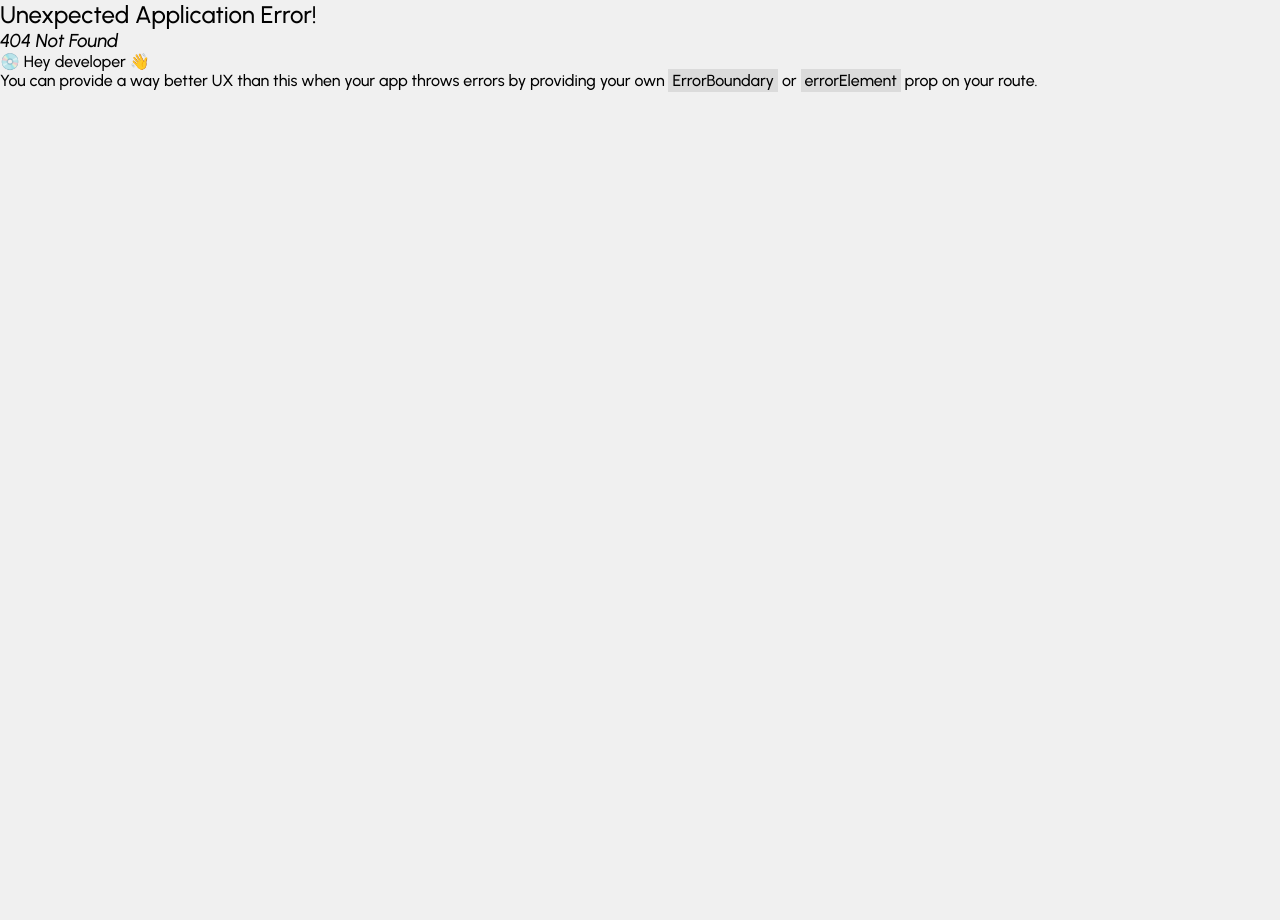
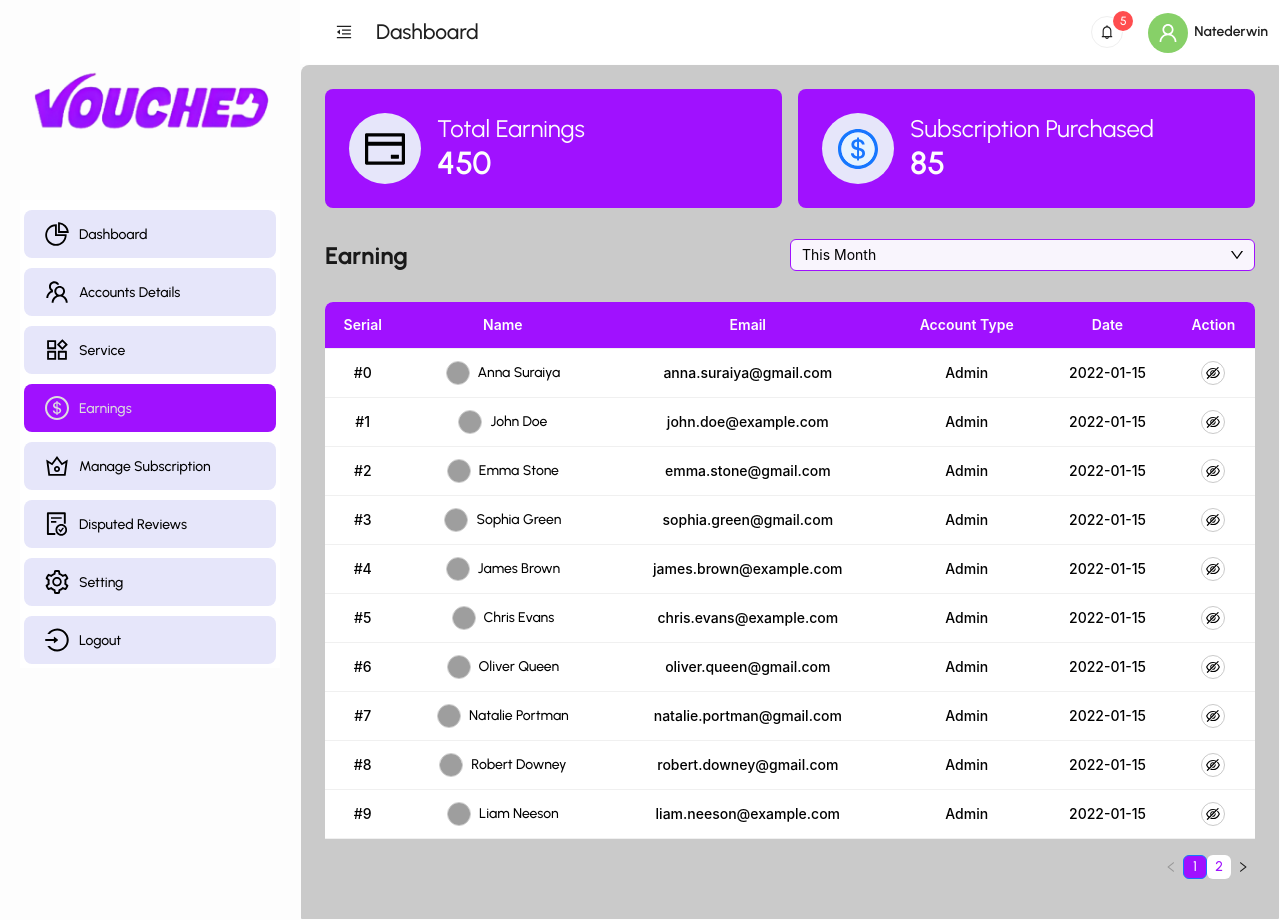
Before and after one commit to AR-Tausif/victoriaade12, a React (Vite) app: page /earning in a window 1280 px wide. Before the commit this address had no page. Before the commit the page ends 800 px from the top, so only its background shows below. Built offline with nearby package versions, Linux system fonts and the light colour scheme; grey boxes are pictures that could not be loaded.

Commit message:
earning page showing on dashboard successfully

```diff
--- a/src/App.tsx
+++ b/src/App.tsx
@@ -40,7 +40,7 @@ const sidebarItems = [
     key: "4",
     icon: <DollarOutlined />,
     label: "Earnings",
-    path: "/earnings", // Added path to the item
+    path: "/earning", // Added path to the item
   },
   {
     key: "5",
--- a/src/components/cards/dashboard-status-card.tsx
+++ b/src/components/cards/dashboard-status-card.tsx
@@ -1,9 +1,17 @@
 import { Card } from "antd";
+import { ReactNode } from "react";
 
-import { UserOutlined } from "@ant-design/icons";
-export const DashboardStatusCard = () => {
+export const DashboardStatusCard = ({
+  icon,
+  desc,
+  title,
+}: {
+  icon: ReactNode;
+  title: string;
+  desc: string;
+}) => {
   return (
-    <Card style={{ background: "#A011FF", color: "#FDFDFD", border:"none" }}>
+    <Card style={{ background: "#A011FF", color: "#FDFDFD", border: "none" }}>
       <div className="" style={{ display: "flex", alignItems: "center" }}>
         <div
           className=""
@@ -17,16 +25,16 @@ export const DashboardStatusCard = () => {
             alignItems: "center",
           }}
         >
-          <UserOutlined style={{ fontSize: 40, color: "#010101" }} />
+          {icon}
         </div>
         <div style={{ marginLeft: 16 }}>
           <p style={{ fontWeight: 400, fontSize: 24, lineHeight: "28.8px" }}>
-            Total User
+            {title}
           </p>
           <h3
             style={{ fontWeight: 600, fontSize: "32px", lineHeight: "38.4px" }}
           >
-            218
+            {desc}
           </h3>
         </div>
       </div>
--- /dev/null
+++ b/src/components/cards/service-item-view-card.tsx
@@ -0,0 +1,29 @@
+import { ServiceUploadBox } from "../boxes/service-upload-box";
+import { ServiceViewForm } from "../forms/service-view-form";
+
+export default function ServiceItemViewCard() {
+  return (
+    <div
+      style={{
+        width: "100%",
+        background: "#fff",
+        padding: 20,
+        borderRadius: 8,
+        display: "flex",
+        flexDirection: "column",
+        gap: 25,
+      }}
+    >
+      <div>
+        <img src="https://media.istockphoto.com/id/482679574/photo/making-a-change-of-look.jpg?s=612x612&w=0&k=20&c=Tr20-tCvPHLKh_W5pNUCymEGRUD_OfOJht97x35i8-o=" alt="service image" width={"100%"} style={{
+            borderRadius:8,
+        }} />
+      </div>
+      <ServiceViewForm
+        serviceName="Hair Service"
+        status="Active"
+        image="https://media.istockphoto.com/id/482679574/photo/making-a-change-of-look.jpg?s=612x612&w=0&k=20&c=Tr20-tCvPHLKh_W5pNUCymEGRUD_OfOJht97x35i8-o="
+      />
+    </div>
+  );
+}
--- /dev/null
+++ b/src/components/forms/service-view-form.tsx
@@ -0,0 +1,82 @@
+import React from "react";
+import { Button, Form, Input, message, Select, Space } from "antd";
+import { Option } from "antd/es/mentions";
+
+export const ServiceViewForm = ({
+  serviceName="",
+  status="",
+  image="",
+}: {
+  serviceName: string;
+  status: string;
+  image?: string;
+}) => {
+  const [form] = Form.useForm();
+
+  const onFinish = () => {
+    message.success("Submit success!");
+  };
+
+  const onFinishFailed = () => {
+    message.error("Submit failed!");
+  };
+
+  const onFill = () => {
+    form.setFieldsValue({
+      url: "https://taobao.com/",
+    });
+  };
+
+  return (
+    <Form
+      form={form}
+      layout="vertical"
+      onFinish={onFinish}
+      onFinishFailed={onFinishFailed}
+      autoComplete="off"
+    >
+      <Form.Item
+        name="serviceName"
+        label="Service Name"
+        rules={[{ type: "string", min: 6 }]}
+      >
+        <Input placeholder="input placeholder" defaultValue={serviceName} />
+      </Form.Item>
+      <Form.Item
+        name="status"
+        label="Status"
+        rules={[{ message: "Please select status!" }]}
+      >
+        <Select placeholder="select status" defaultValue={status}>
+          <Option value="active">Active</Option>
+          <Option value="inactive">In Active</Option>
+        </Select>
+      </Form.Item>
+      <div
+        style={{
+          display: "flex",
+          justifyContent: "center",
+          gap: 8,
+          //   alignItems: "center",
+        }}
+      >
+        <Form.Item style={{ width: "100%" }}>
+          <Button
+            htmlType="submit"
+            style={{
+              width: "100%",
+              background:
+                "linear-gradient(to right, #9D0DFE , #AA7AD6,  #E6E6FA)",
+                color:"#FDFDFD"
+            }}
+          >
+            Update
+          </Button>
+        </Form.Item>
+        <Form.Item style={{ width: "100%" }}>
+          <Button style={{ width: "100%" }}>Delete</Button>
+        </Form.Item>
+      </div>
+    </Form>
+  );
+};
--- /dev/null
+++ b/src/components/tables/earning-list-table.tsx
@@ -0,0 +1,139 @@
+import React, { useState } from "react";
+import { Modal, Table, TableColumnsType } from "antd";
+import { EyeInvisibleOutlined, UserDeleteOutlined } from "@ant-design/icons";
+import { Link } from "react-router-dom";
+import { ProfileDetailsViewCard } from "../cards";
+import { data, userArray } from "../../assets/data/data.account-details";
+import { IUserDetails } from "../../types";
+import { DeleteActionButtons } from "../cards/delete-action-card";
+
+interface DataType {
+  key: React.Key;
+  serial: string;
+  name: string;
+  email: string;
+  accountType: string;
+  date: string;
+  action: string;
+}
+
+export const EarningListTable = () => {
+  const [openAccountDetail, setOpenAccountDetail] = useState(false);
+  const [deleteUser, setDeleteUser] = useState(false);
+  const [modalShowUser, setModalShowUser] = useState<IUserDetails | null>(null);
+
+  const handleUserShow = (data: any) => {
+    const user = userArray.find((user) => user.email === data.record.email);
+    if (user) {
+      setModalShowUser(user);
+      setOpenAccountDetail(true);
+    }
+  };
+
+  const columns: TableColumnsType<DataType> = [
+    { title: "Serial", dataIndex: "serial", align: "center" },
+    { title: "Name", dataIndex: "name", align: "center", render: renderName },
+    { title: "Email", dataIndex: "email", align: "center" },
+    { title: "Account Type", dataIndex: "accountType", align: "center" },
+    { title: "Date", dataIndex: "date", align: "center" },
+    {
+      title: "Action",
+      dataIndex: "action",
+      align: "center",
+      render: renderActions,
+    },
+  ];
+
+  return (
+    <>
+      <Table<DataType> columns={columns} dataSource={data} size="middle" />
+      <DeleteActionButtons
+        open={deleteUser}
+        onConfirm={() => setDeleteUser(false)}
+        onCancel={() => setDeleteUser(false)}
+      />
+      {openAccountDetail && modalShowUser && (
+        <Modal
+          centered
+          open={openAccountDetail}
+          onOk={() => setOpenAccountDetail(false)}
+          onCancel={() => setOpenAccountDetail(false)}
+        >
+          <ProfileDetailsViewCard user={modalShowUser} isNoneClose />
+        </Modal>
+      )}
+    </>
+  );
+
+  // Render functions should be defined after usage in the columns array.
+  function renderName(text: string, record: DataType) {
+    return (
+      <div style={styles.flexCenter}>
+        <img
+          src="https://digitalreach.asia/wp-content/uploads/2021/11/placeholder-image.png"
+          alt={record.name}
+          style={styles.avatar}
+        />
+        <h4 style={styles.name}>{record.name}</h4>
+      </div>
+    );
+  }
+
+  function renderActions(text: string, record: DataType) {
+    return (
+      <div style={styles.actionContainer}>
+        <p
+          style={styles.actionIcon}
+          onClick={() => handleUserShow({ text, record })}
+        >
+          <EyeInvisibleOutlined style={styles.icon} />
+        </p>
+      </div>
+    );
+  }
+};
+
+const styles = {
+  flexCenter: {
+    display: "flex",
+    justifyContent: "center",
+    alignItems: "center",
+  },
+  avatar: {
+    width: 24,
+    height: 24,
+    borderRadius: "50%",
+    border: "1px solid #CACACA",
+  },
+  name: {
+    marginLeft: 8,
+  },
+  actionContainer: {
+    display: "flex",
+    justifyContent: "center",
+    alignItems: "center",
+    gap: 8,
+  },
+  actionIcon: {
+    width: 24,
+    height: 24,
+    padding: 8,
+    border: "1px solid #CACACA",
+    borderRadius: "50%",
+    display: "flex",
+    justifyContent: "center",
+    alignItems: "center",
+  },
+  deleteIcon: {
+    color: "red",
+  },
+  icon: {
+    color: "#010101",
+  },
+  modalTitle: {
+    fontSize: 24,
+    fontWeight: 700,
+    color: "#A011FF",
+    textAlign: "center" as const,
+  },
+};
--- a/src/components/tables/service-table.tsx
+++ b/src/components/tables/service-table.tsx
@@ -3,6 +3,7 @@ import React, { useState } from "react";
 import { EyeInvisibleOutlined, UserDeleteOutlined } from "@ant-design/icons";
 import { serviceData, DataType } from "../../assets/data/data.account-details";
 import { DeleteActionButtons } from "../cards/delete-action-card";
+import ServiceItemViewCard from "../cards/service-item-view-card";
 
 export const ServiceListTable = () => {
   const [openAccountDetail, setOpenAccountDetail] = useState(false);
@@ -77,16 +78,13 @@ export const ServiceListTable = () => {
         style={styles.table}
       />
       <Modal
-        title="Service Details"
         centered
         open={openAccountDetail}
         onOk={() => setOpenAccountDetail(false)}
         onCancel={() => setOpenAccountDetail(false)}
         footer={null}
       >
-        <p>some contents...</p>
-        <p>some contents...</p>
-        <p>some contents...</p>
+       <ServiceItemViewCard/>
       </Modal>
       <DeleteActionButtons
         open={deleteUser}
--- a/src/pages/dashboard.tsx
+++ b/src/pages/dashboard.tsx
@@ -6,6 +6,7 @@ import {
   DashboardTable,
 } from "../components";
 import "./styles/dashboard.css";
+import { DollarCircleOutlined, UserOutlined } from "@ant-design/icons"
 
 export const Dashboard = () => {
   const handleChange = (value: string) => {
@@ -21,10 +22,10 @@ export const Dashboard = () => {
       <Col span={24}>
         <Row gutter={16} className="dashboard-status-bar">
           <Col span={12}>
-            <DashboardStatusCard />
+          <DashboardStatusCard icon={ <UserOutlined style={{ fontSize: 40, color: "#010101" }} />} title="Total Users" desc="218" />
           </Col>
           <Col span={12}>
-            <DashboardStatusCard />
+          <DashboardStatusCard icon={ <DollarCircleOutlined style={{ fontSize: 40, color: "#010101" }} />} title="Total Earning" desc="$5,000" />
           </Col>
         </Row>
       </Col>
--- /dev/null
+++ b/src/pages/earning.tsx
@@ -0,0 +1,63 @@
+import { Col, Row, Select } from "antd";
+import {
+  DashboardStatusCard,
+  DashboardTable,
+} from "../components";
+import "./styles/dashboard.css";
+import { Option } from "antd/es/mentions";
+import { CreditCardOutlined, DollarCircleTwoTone } from "@ant-design/icons"
+import { EarningListTable } from "../components/tables/earning-list-table";
+
+export const Earning = () => {
+
+
+  return (
+    <Row
+      gutter={[0, 16]}
+      className="dashboard"
+      style={{ background: "#CACACA" }}
+    >
+      {/* dashboard-status-bar */}
+      <Col span={24}>
+        <Row gutter={16} className="dashboard-status-bar">
+          <Col span={12}>
+            <DashboardStatusCard icon={<CreditCardOutlined style={{ fontSize: 40, color: "#010101" }}/>} title="Total Earnings" desc="450" />
+          </Col>
+          <Col span={12}>
+          <DashboardStatusCard icon={<DollarCircleTwoTone style={{ fontSize: 40, color: "#010101" }}/>} title="Subscription Purchased" desc="85" />
+          </Col>
+        </Row>
+      </Col>
+      <Col span={24}
+        style={{
+          display: "flex",
+          justifyContent: "space-between",
+          alignItems: "center",
+          padding:"15px 0"
+        }}
+      >
+        <h4
+          style={{
+            width:"100%",
+            fontSize: 24,
+            fontWeight: 700,
+          }}
+        >
+          Earning
+        </h4>
+
+        <div className="" style={{ width:"100%"}}>
+          <Select placeholder="This Month" defaultValue={"This Month"} style={{width:"100%"}}>
+            <Option value="january">January</Option>
+            <Option value="february">February</Option>
+          </Select>
+        </div>
+      </Col>
+
+      {/* dashboard-table-section */}
+      <Col span={24}>
+        <EarningListTable />
+      </Col>
+    </Row>
+  );
+};
--- a/src/pages/index.tsx
+++ b/src/pages/index.tsx
@@ -3,3 +3,4 @@ export { AccountDetails } from "./account-details";
 export { AccountDetailsById } from "./account-details-by-id";
 export { Service } from "./service";
 export { Login } from "./login";
+export { Earning } from "./earning";
--- a/src/routes/router.tsx
+++ b/src/routes/router.tsx
@@ -7,6 +7,7 @@ import {
   Service,
 } from "../pages";
 import App from "../App";
+import { Earning } from "../pages/earning";
 
 const router = createBrowserRouter([
   {
@@ -29,6 +30,10 @@ const router = createBrowserRouter([
         path: "/service",
         element: <Service />,
       },
+      {
+        path: "/earning",
+        element: <Earning />,
+      },
     ],
   },
   {
```
